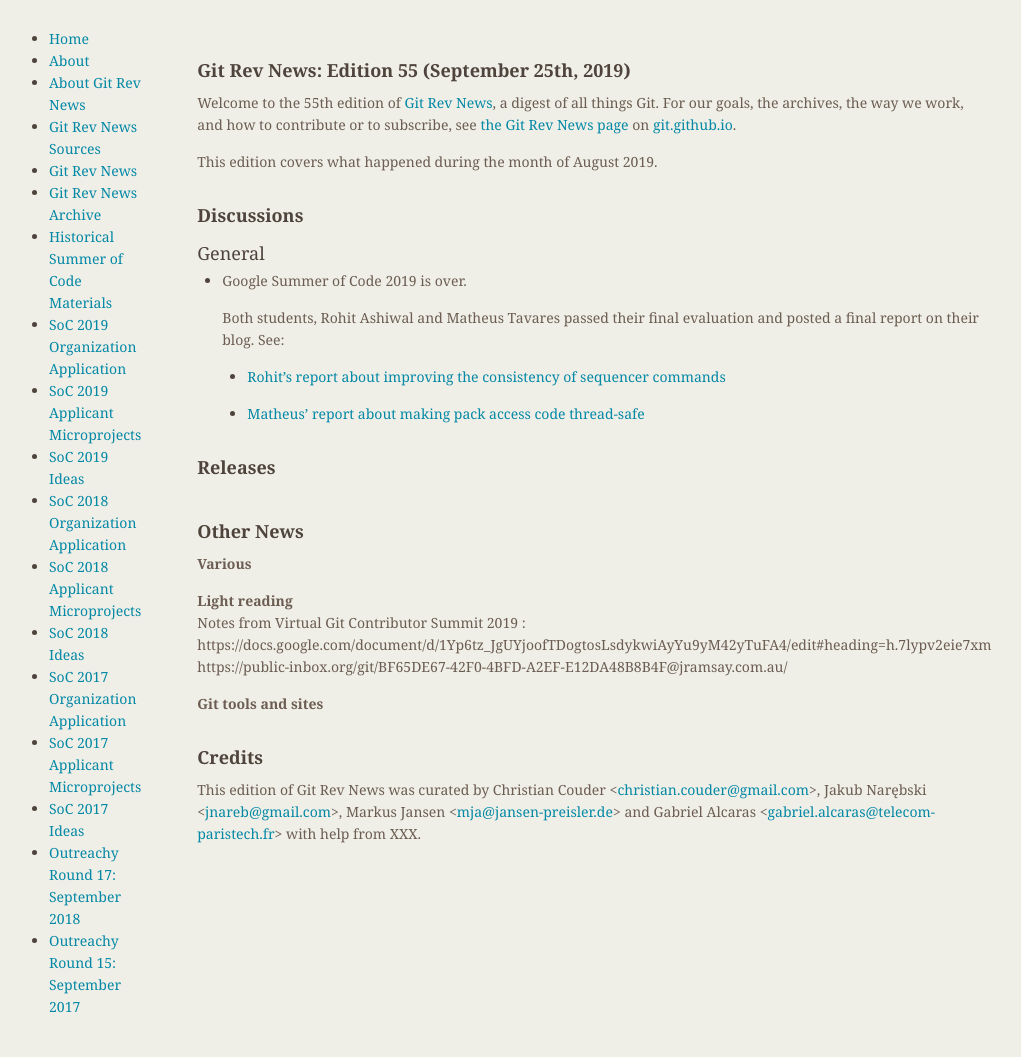
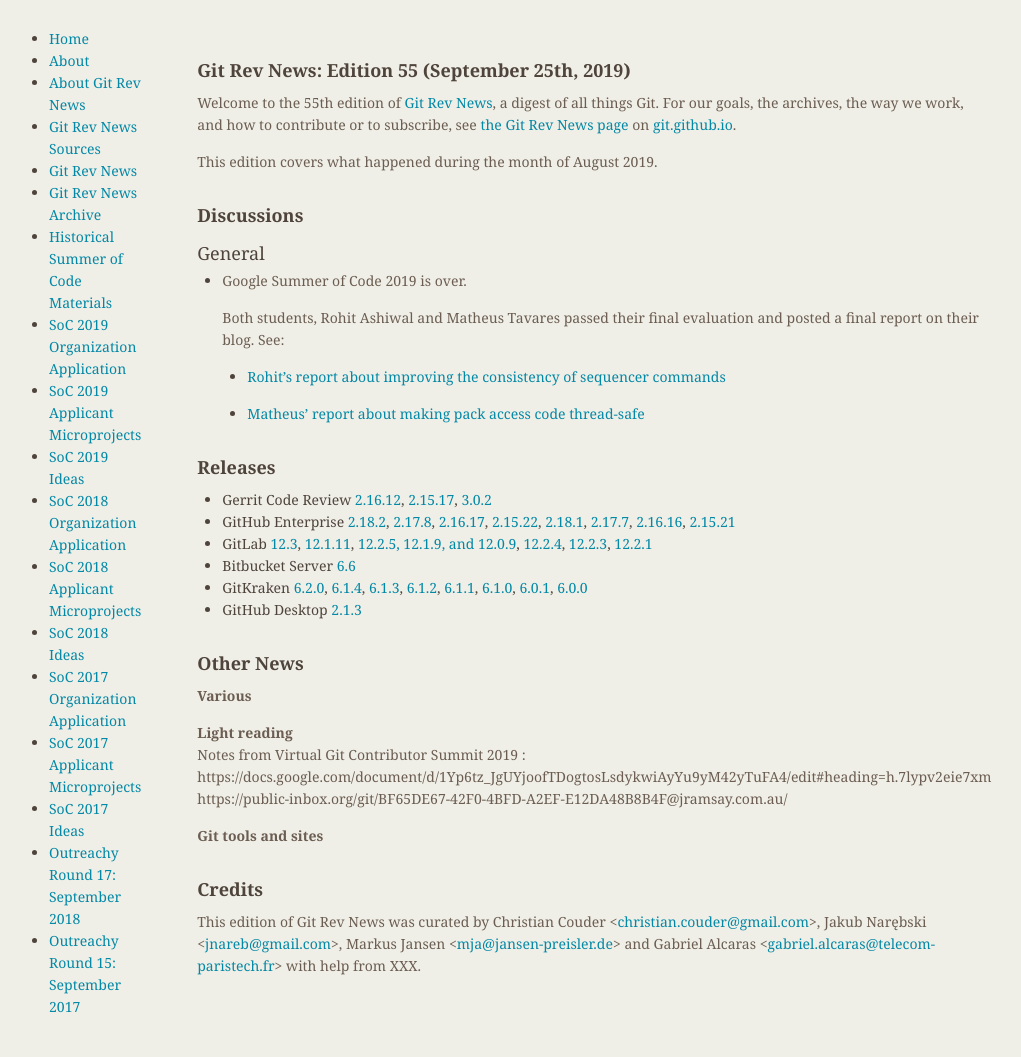
Before and after one commit to git/git.github.io, a Jekyll site: the page built from rev_news/drafts/edition-55.md, in a window 1280 px wide. Shown: the whole page, without its empty margins (174-1195 px from the left). Built offline with Jekyll 4.4.1, drawn with Linux system fonts in a browser that asks for light colours.

Commit message:
rn-55: add releases

```diff
--- a/rev_news/drafts/edition-55.md
+++ b/rev_news/drafts/edition-55.md
@@ -42,6 +42,33 @@
 
 ## Releases
 
++ Gerrit Code Review [2.16.12](https://www.gerritcodereview.com/2.16.html#21612),
+[2.15.17](https://www.gerritcodereview.com/2.15.html#21517),
+[3.0.2](https://www.gerritcodereview.com/3.0.html#302)
++ GitHub Enterprise [2.18.2](https://enterprise.github.com/releases/2.18.2/notes),
+[2.17.8](https://enterprise.github.com/releases/2.17.8/notes),
+[2.16.17](https://enterprise.github.com/releases/2.16.17/notes),
+[2.15.22](https://enterprise.github.com/releases/2.15.22/notes),
+[2.18.1](https://enterprise.github.com/releases/2.18.1/notes),
+[2.17.7](https://enterprise.github.com/releases/2.17.7/notes),
+[2.16.16](https://enterprise.github.com/releases/2.16.16/notes),
+[2.15.21](https://enterprise.github.com/releases/2.15.21/notes)
++ GitLab [12.3](https://about.gitlab.com/2019/09/22/gitlab-12-3-released/),
+[12.1.11](https://about.gitlab.com/2019/09/19/gitlab-12-1-11-released/),
+[12.2.5, 12.1.9, and 12.0.9](https://about.gitlab.com/2019/09/10/critical-security-release-gitlab-12-dot-2-dot-5-released/),
+[12.2.4](https://about.gitlab.com/2019/09/02/gitlab-12-2-4-released/),
+[12.2.3](https://about.gitlab.com/2019/08/29/security-release-gitlab-12-dot-2-dot-3-released/),
+[12.2.1](https://about.gitlab.com/2019/08/23/gitlab-12-2-1-released/)
++ Bitbucket Server [6.6](https://confluence.atlassian.com/bitbucketserver/bitbucket-server-release-notes-872139866.html)
++ GitKraken [6.2.0](https://support.gitkraken.com/release-notes/current),
+[6.1.4](https://support.gitkraken.com/release-notes/current),
+[6.1.3](https://support.gitkraken.com/release-notes/current),
+[6.1.2](https://support.gitkraken.com/release-notes/current),
+[6.1.1](https://support.gitkraken.com/release-notes/current),
+[6.1.0](https://support.gitkraken.com/release-notes/current),
+[6.0.1](https://support.gitkraken.com/release-notes/current),
+[6.0.0](https://support.gitkraken.com/release-notes/current)
++ GitHub Desktop [2.1.3](https://desktop.github.com/release-notes/)
 
 ## Other News
 
```
